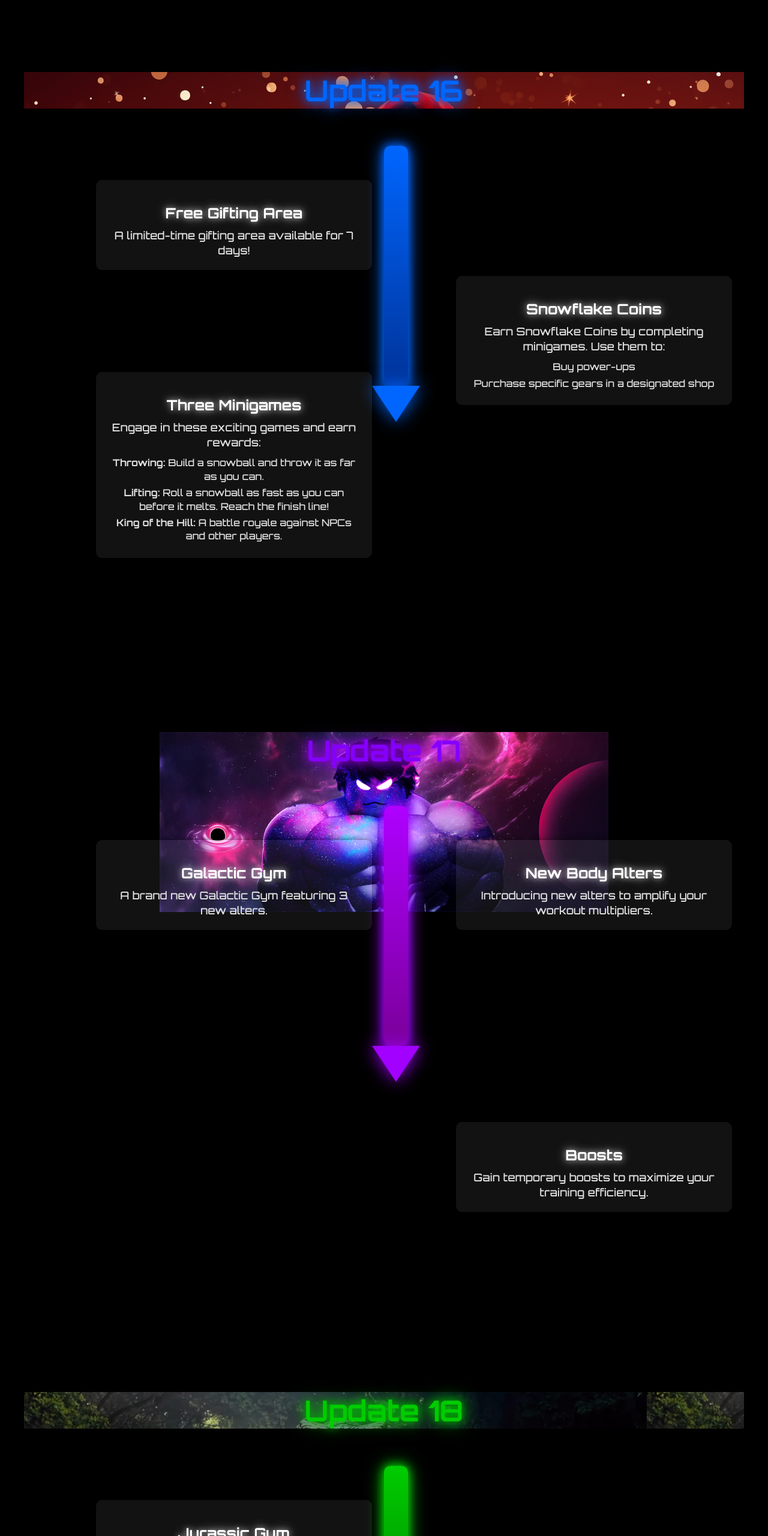
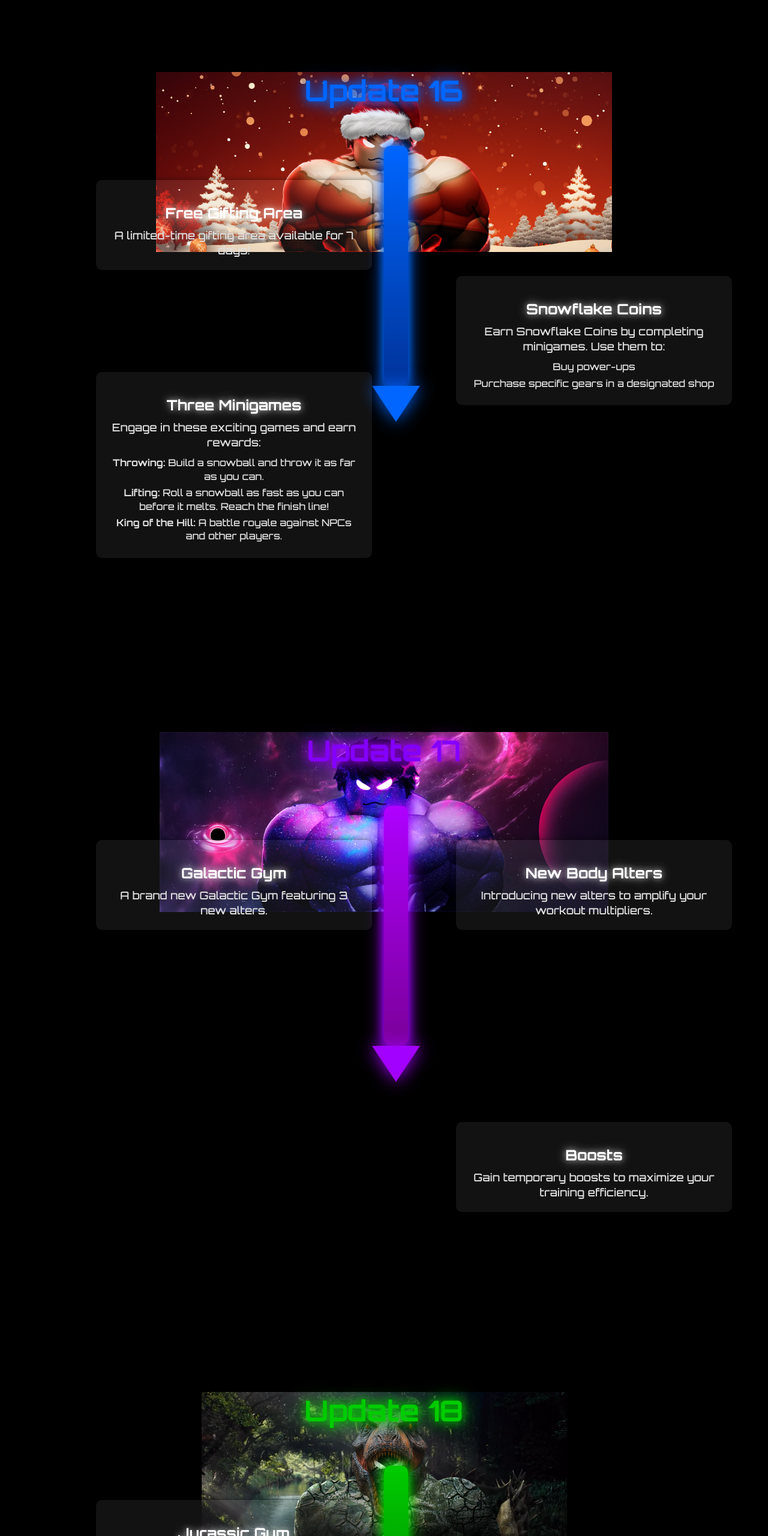
Before and after one commit to ArcticFoxSE/roadmap, a plain HTML site: page index.html in a window 1280 px wide. Shown: the part 1080-3640 px from the top of the page at 60% size. Drawn offline with Linux system fonts and the light colour scheme.

Commit message:
Add files via upload

```diff
--- a/index.html
+++ b/index.html
@@ -444,7 +444,15 @@ ul li {
 
 
 .image16{
-    background-image: url("Leaks/Banners/chisrtmasbannerd-3.png");}
+    background-image: url("Leaks/Banners/chisrtmasbannerd-3.png");
+    background-repeat: no-repeat;
+  background-position: center;
+  background-size: contain;
+  /* Se till att du ger en höjd så att bilden faktiskt syns */
+  width: 100%;
+  min-height: 300px;
+  /* bakgrundsfärgen om det blir yta runt bilden */
+  background-color: transparent; }
     .image17 {
   background-image: url("Leaks/Banners/galaxybanner-3.png");
   background-repeat: no-repeat;
@@ -454,11 +462,19 @@ ul li {
   width: 100%;
   min-height: 300px;
   /* bakgrundsfärgen om det blir yta runt bilden */
-  background-color: #000;
+  background-color: transparent;
 }
 
 .image18{
     background-image: url("Leaks/Banners/jurrasic-2.png");
+    background-repeat: no-repeat;
+  background-position: center;
+  background-size: contain;
+  /* Se till att du ger en höjd så att bilden faktiskt syns */
+  width: 100%;
+  min-height: 300px;
+  /* bakgrundsfärgen om det blir yta runt bilden */
+  background-color: transparent;
 }
 </style>
 </head>
```
